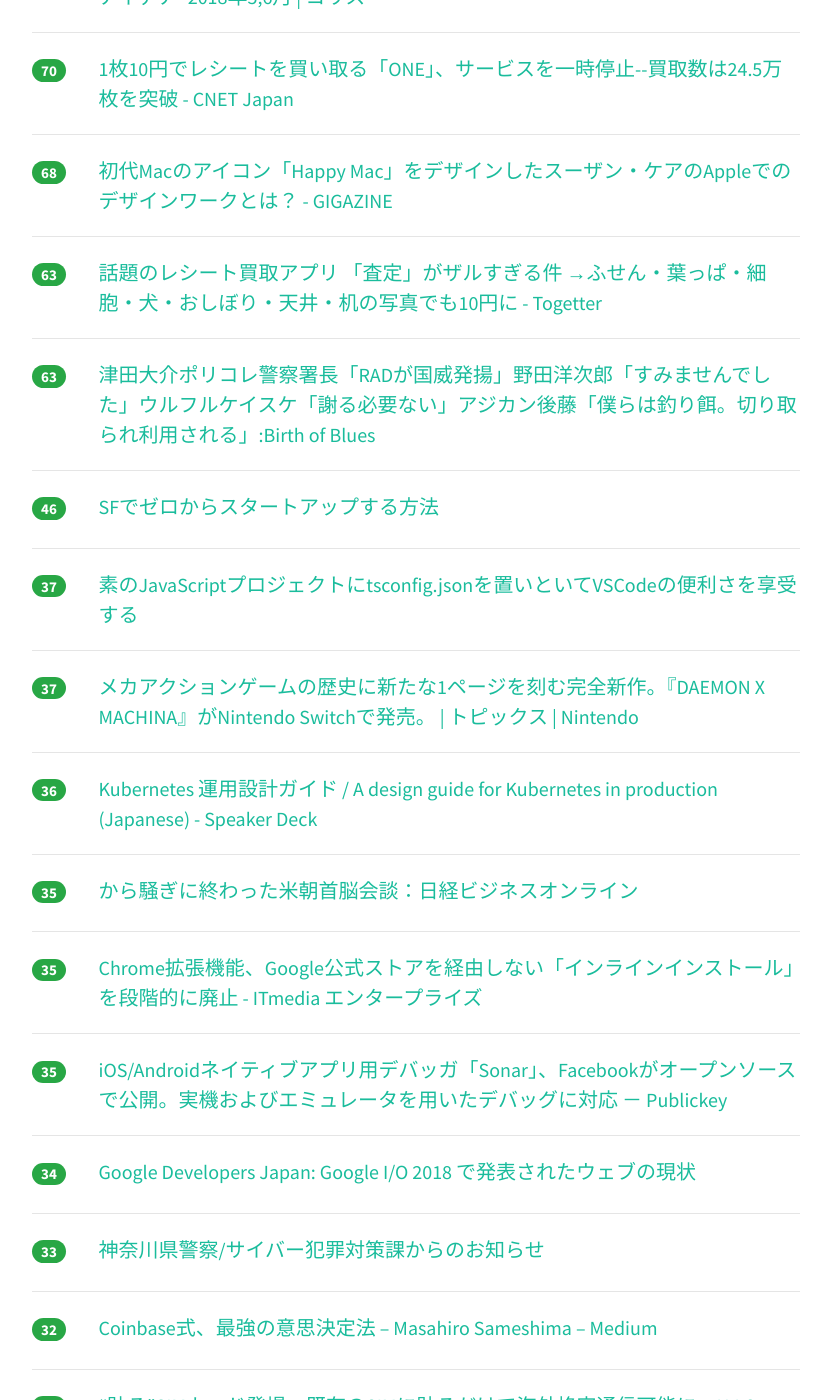
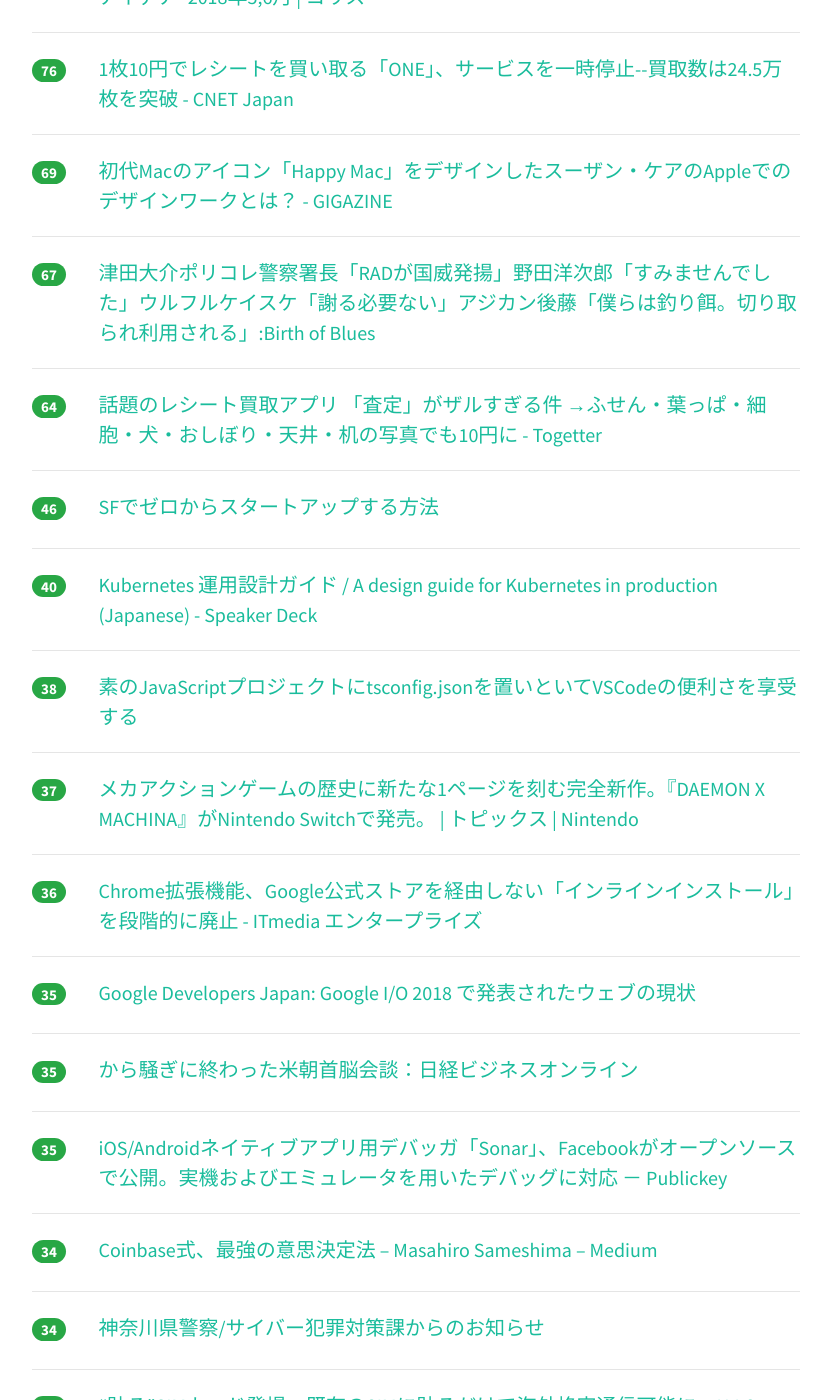
Before and after one commit to yatta47/hatena-matome-site, a Jekyll site: the page built from _posts/2018-06-13-hatena.md, in a window 1280 px wide and 1400 px high, scrolled down 958 px. Shown: the whole window, without its empty margins (224-1051 px from the left). Built offline with Jekyll 4.4.1, drawn with Linux system fonts in a browser that asks for light colours; nearby versions of some CDN libraries; some of the changed text lies outside the part shown.

Commit message:
Updated 2018-06-13

```diff
--- a/_posts/2018-06-13-hatena.md
+++ b/_posts/2018-06-13-hatena.md
@@ -1,64 +1,64 @@
 ---
 layout: post
 title:  "2018-06-13 はてぶIT"
-date:   2018-06-13 16:01:49
+date:   2018-06-13 17:03:11
 tags: [it-hotentry]
 ---
-41 件のデータあり
+45 件のデータあり
 
 <hr><div class="row">
-<div class="col-1"><span class="badge badge-pill badge-success h2">422</span></div>
+<div class="col-1"><span class="badge badge-pill badge-success h2">465</span></div>
 <div class="col-11"><a href='https://mackerel.io/ja/blog/entry/tech/high-loadavg-every-7-hours' target='_blank'>Linuxのloadavgが約7時間ごとに上昇する現象の原因 - Mackerel ブログ #mackerelio</a></div>
 </div>
 <hr>
 <div class="row">
-<div class="col-1"><span class="badge badge-pill badge-success h2">329</span></div>
+<div class="col-1"><span class="badge badge-pill badge-success h2">341</span></div>
 <div class="col-11"><a href='https://qiita.com/amay077/items/8823376f307235a7f651' target='_blank'>プロダクトのドキュメントにプルリクエストを送れる仕組みがすごい</a></div>
 </div>
 <hr>
 <div class="row">
-<div class="col-1"><span class="badge badge-pill badge-success h2">198</span></div>
+<div class="col-1"><span class="badge badge-pill badge-success h2">205</span></div>
 <div class="col-11"><a href='https://www.smashbros.com/ja_JP/index.html' target='_blank'>大乱闘スマッシュブラザーズ SPECIAL | Nintendo Switch | 任天堂</a></div>
 </div>
 <hr>
 <div class="row">
-<div class="col-1"><span class="badge badge-pill badge-success h2">171</span></div>
+<div class="col-1"><span class="badge badge-pill badge-success h2">184</span></div>
 <div class="col-11"><a href='http://www.misokichi.com/chinge/2018/06/post-301.html' target='_blank'>「漫画村」がなくなって電子書籍は売れているのか？ - CHANGE</a></div>
 </div>
 <hr>
 <div class="row">
-<div class="col-1"><span class="badge badge-pill badge-success h2">134</span></div>
+<div class="col-1"><span class="badge badge-pill badge-success h2">154</span></div>
+<div class="col-11"><a href='https://togetter.com/li/1236554' target='_blank'>リツイートは著作者人格権（同一性保持権）侵害だとした知財高裁判決に対するTwitterユーザの反応 - Togetter</a></div>
+</div>
+<hr>
+<div class="row">
+<div class="col-1"><span class="badge badge-pill badge-success h2">145</span></div>
 <div class="col-11"><a href='https://vue-native.io/' target='_blank'>Vue Native</a></div>
 </div>
 <hr>
 <div class="row">
-<div class="col-1"><span class="badge badge-pill badge-success h2">132</span></div>
-<div class="col-11"><a href='https://togetter.com/li/1236554' target='_blank'>リツイートは著作者人格権（同一性保持権）侵害だとした知財高裁判決に対するTwitterユーザの反応 - Togetter</a></div>
-</div>
-<hr>
-<div class="row">
-<div class="col-1"><span class="badge badge-pill badge-success h2">88</span></div>
+<div class="col-1"><span class="badge badge-pill badge-success h2">95</span></div>
 <div class="col-11"><a href='https://coliss.com/articles/build-websites/operation/design/6-essential-design-trends-2018-june.html' target='_blank'>Web制作者がチェックしておきたい、最近のWebサイトで見かけるデザインのアイデア -2018年5,6月 | コリス</a></div>
 </div>
 <hr>
 <div class="row">
-<div class="col-1"><span class="badge badge-pill badge-success h2">70</span></div>
+<div class="col-1"><span class="badge badge-pill badge-success h2">76</span></div>
 <div class="col-11"><a href='https://japan.cnet.com/article/35120737/' target='_blank'>1枚10円でレシートを買い取る「ONE」、サービスを一時停止--買取数は24.5万枚を突破 - CNET Japan</a></div>
 </div>
 <hr>
 <div class="row">
-<div class="col-1"><span class="badge badge-pill badge-success h2">68</span></div>
+<div class="col-1"><span class="badge badge-pill badge-success h2">69</span></div>
 <div class="col-11"><a href='https://gigazine.net/news/20180612-susan-kare-design-work-for-apple/' target='_blank'>初代Macのアイコン「Happy Mac」をデザインしたスーザン・ケアのAppleでのデザインワークとは？ - GIGAZINE</a></div>
 </div>
 <hr>
 <div class="row">
-<div class="col-1"><span class="badge badge-pill badge-success h2">63</span></div>
-<div class="col-11"><a href='https://togetter.com/li/1236562' target='_blank'>話題のレシート買取アプリ 「査定」がザルすぎる件 →ふせん・葉っぱ・細胞・犬・おしぼり・天井・机の写真でも10円に - Togetter</a></div>
+<div class="col-1"><span class="badge badge-pill badge-success h2">67</span></div>
+<div class="col-11"><a href='http://birthofblues.livedoor.biz/archives/51686582.html' target='_blank'>津田大介ポリコレ警察署長「RADが国威発揚」野田洋次郎「すみませんでした」ウルフルケイスケ「謝る必要ない」アジカン後藤「僕らは釣り餌。切り取られ利用される」:Birth of Blues</a></div>
 </div>
 <hr>
 <div class="row">
-<div class="col-1"><span class="badge badge-pill badge-success h2">63</span></div>
-<div class="col-11"><a href='http://birthofblues.livedoor.biz/archives/51686582.html' target='_blank'>津田大介ポリコレ警察署長「RADが国威発揚」野田洋次郎「すみませんでした」ウルフルケイスケ「謝る必要ない」アジカン後藤「僕らは釣り餌。切り取られ利用される」:Birth of Blues</a></div>
+<div class="col-1"><span class="badge badge-pill badge-success h2">64</span></div>
+<div class="col-11"><a href='https://togetter.com/li/1236562' target='_blank'>話題のレシート買取アプリ 「査定」がザルすぎる件 →ふせん・葉っぱ・細胞・犬・おしぼり・天井・机の写真でも10円に - Togetter</a></div>
 </div>
 <hr>
 <div class="row">
@@ -67,7 +67,12 @@ tags: [it-hotentry]
 </div>
 <hr>
 <div class="row">
-<div class="col-1"><span class="badge badge-pill badge-success h2">37</span></div>
+<div class="col-1"><span class="badge badge-pill badge-success h2">40</span></div>
+<div class="col-11"><a href='https://speakerdeck.com/spesnova/a-design-guide-for-kubernetes-in-production-japanese?slide=1' target='_blank'>Kubernetes 運用設計ガイド / A design guide for Kubernetes in production (Japanese) - Speaker Deck</a></div>
+</div>
+<hr>
+<div class="row">
+<div class="col-1"><span class="badge badge-pill badge-success h2">38</span></div>
 <div class="col-11"><a href='https://qiita.com/terrierscript/items/a9826bc58d550d1b2764' target='_blank'>素のJavaScriptプロジェクトにtsconfig.jsonを置いといてVSCodeの便利さを享受する</a></div>
 </div>
 <hr>
@@ -78,7 +83,12 @@ tags: [it-hotentry]
 <hr>
 <div class="row">
 <div class="col-1"><span class="badge badge-pill badge-success h2">36</span></div>
-<div class="col-11"><a href='https://speakerdeck.com/spesnova/a-design-guide-for-kubernetes-in-production-japanese?slide=1' target='_blank'>Kubernetes 運用設計ガイド / A design guide for Kubernetes in production (Japanese) - Speaker Deck</a></div>
+<div class="col-11"><a href='http://www.itmedia.co.jp/enterprise/articles/1806/13/news072.html' target='_blank'>Chrome拡張機能、Google公式ストアを経由しない「インラインインストール」を段階的に廃止 - ITmedia エンタープライズ</a></div>
+</div>
+<hr>
+<div class="row">
+<div class="col-1"><span class="badge badge-pill badge-success h2">35</span></div>
+<div class="col-11"><a href='https://developers-jp.googleblog.com/2018/06/the-state-of-web-at-google-io-2018.html?m=1' target='_blank'>Google Developers Japan: Google I/O 2018 で発表されたウェブの現状</a></div>
 </div>
 <hr>
 <div class="row">
@@ -88,27 +98,17 @@ tags: [it-hotentry]
 <hr>
 <div class="row">
 <div class="col-1"><span class="badge badge-pill badge-success h2">35</span></div>
-<div class="col-11"><a href='http://www.itmedia.co.jp/enterprise/articles/1806/13/news072.html' target='_blank'>Chrome拡張機能、Google公式ストアを経由しない「インラインインストール」を段階的に廃止 - ITmedia エンタープライズ</a></div>
-</div>
-<hr>
-<div class="row">
-<div class="col-1"><span class="badge badge-pill badge-success h2">35</span></div>
 <div class="col-11"><a href='https://www.publickey1.jp/blog/18/iosandroidsonarfacebook.html' target='_blank'>iOS/Androidネイティブアプリ用デバッガ「Sonar」、Facebookがオープンソースで公開。実機およびエミュレータを用いたデバッグに対応 － Publickey</a></div>
 </div>
 <hr>
 <div class="row">
 <div class="col-1"><span class="badge badge-pill badge-success h2">34</span></div>
-<div class="col-11"><a href='https://developers-jp.googleblog.com/2018/06/the-state-of-web-at-google-io-2018.html?m=1' target='_blank'>Google Developers Japan: Google I/O 2018 で発表されたウェブの現状</a></div>
+<div class="col-11"><a href='https://medium.com/@masahirosameshima/a7d2e79443b1' target='_blank'>Coinbase式、最強の意思決定法 – Masahiro Sameshima – Medium</a></div>
 </div>
 <hr>
 <div class="row">
-<div class="col-1"><span class="badge badge-pill badge-success h2">33</span></div>
+<div class="col-1"><span class="badge badge-pill badge-success h2">34</span></div>
 <div class="col-11"><a href='https://www.police.pref.kanagawa.jp/mes/mesd7003.htm' target='_blank'>神奈川県警察/サイバー犯罪対策課からのお知らせ</a></div>
-</div>
-<hr>
-<div class="row">
-<div class="col-1"><span class="badge badge-pill badge-success h2">32</span></div>
-<div class="col-11"><a href='https://medium.com/@masahirosameshima/a7d2e79443b1' target='_blank'>Coinbase式、最強の意思決定法 – Masahiro Sameshima – Medium</a></div>
 </div>
 <hr>
 <div class="row">
@@ -122,8 +122,23 @@ tags: [it-hotentry]
 </div>
 <hr>
 <div class="row">
+<div class="col-1"><span class="badge badge-pill badge-success h2">26</span></div>
+<div class="col-11"><a href='https://prtimes.jp/main/html/rd/p/000000086.000018628.html' target='_blank'>これまでになかった新しい体験を発見する地図SNSアプリ「Flipmap（フリップマップ）」を正式リリース｜株式会社フルスピードのプレスリリース</a></div>
+</div>
+<hr>
+<div class="row">
 <div class="col-1"><span class="badge badge-pill badge-success h2">25</span></div>
 <div class="col-11"><a href='https://it.impressbm.co.jp/articles/-/16234' target='_blank'>「セキュリティ製品をむやみに増やすと回復に時間がかかる」、日本マイクロソフトが指摘 | IT Leaders</a></div>
+</div>
+<hr>
+<div class="row">
+<div class="col-1"><span class="badge badge-pill badge-success h2">25</span></div>
+<div class="col-11"><a href='http://www.itmedia.co.jp/news/articles/1806/13/news109.html' target='_blank'>「RTで画像自動トリミング、著作者人格権侵害に当たる」　知財高裁判決、Twitterユーザーに衝撃 - ITmedia NEWS</a></div>
+</div>
+<hr>
+<div class="row">
+<div class="col-1"><span class="badge badge-pill badge-success h2">24</span></div>
+<div class="col-11"><a href='http://twitter.com/ryuryukyu/status/1006009193004847104' target='_blank'>ryuryukyuさんのツイート: "「結婚するまで性交渉を控えるという純潔教育や自己抑制教育が必要」とか文が鮮明に統一された感じの主張してる東京都議会議員の古賀俊昭さんのプロフィール見</a></div>
 </div>
 <hr>
 <div class="row">
@@ -134,6 +149,11 @@ tags: [it-hotentry]
 <div class="row">
 <div class="col-1"><span class="badge badge-pill badge-success h2">24</span></div>
 <div class="col-11"><a href='http://ascii.jp/elem/000/001/687/1687813/' target='_blank'>ASCII.jp：仕事が捗ること間違いナシのお役立ちiPhoneアプリ10選 (1/5)｜夏前に必ずインストールすべきiPhoneアプリ30選</a></div>
+</div>
+<hr>
+<div class="row">
+<div class="col-1"><span class="badge badge-pill badge-success h2">24</span></div>
+<div class="col-11"><a href='https://qiita.com/chamao/items/7edaba62b120a660657e' target='_blank'>Python3×日本語：自然言語処理の前処理まとめ</a></div>
 </div>
 <hr>
 <div class="row">
@@ -153,12 +173,7 @@ tags: [it-hotentry]
 <hr>
 <div class="row">
 <div class="col-1"><span class="badge badge-pill badge-success h2">22</span></div>
-<div class="col-11"><a href='https://prtimes.jp/main/html/rd/p/000000086.000018628.html' target='_blank'>これまでになかった新しい体験を発見する地図SNSアプリ「Flipmap（フリップマップ）」を正式リリース｜株式会社フルスピードのプレスリリース</a></div>
-</div>
-<hr>
-<div class="row">
-<div class="col-1"><span class="badge badge-pill badge-success h2">21</span></div>
-<div class="col-11"><a href='http://twitter.com/ryuryukyu/status/1006009193004847104' target='_blank'>ryuryukyuさんのツイート: "「結婚するまで性交渉を控えるという純潔教育や自己抑制教育が必要」とか文が鮮明に統一された感じの主張してる東京都議会議員の古賀俊昭さんのプロフィール見</a></div>
+<div class="col-11"><a href='https://note.mu/kc320/n/na0ae71778935' target='_blank'>エンジニア採用が変化してますよ。という話｜Kazuhiro Chida｜note</a></div>
 </div>
 <hr>
 <div class="row">
@@ -172,13 +187,18 @@ tags: [it-hotentry]
 </div>
 <hr>
 <div class="row">
-<div class="col-1"><span class="badge badge-pill badge-success h2">20</span></div>
-<div class="col-11"><a href='https://qiita.com/chamao/items/7edaba62b120a660657e' target='_blank'>Python3×日本語：自然言語処理の前処理まとめ</a></div>
+<div class="col-1"><span class="badge badge-pill badge-success h2">19</span></div>
+<div class="col-11"><a href='https://www.buzzfeed.com/jp/saoriibuki/trump-on-japan' target='_blank'>「非核化の費用は韓国と日本が助けてくれる」トランプ大統領が日本に言及した3つのポイント</a></div>
 </div>
 <hr>
 <div class="row">
 <div class="col-1"><span class="badge badge-pill badge-success h2">19</span></div>
-<div class="col-11"><a href='https://www.buzzfeed.com/jp/saoriibuki/trump-on-japan' target='_blank'>「非核化の費用は韓国と日本が助けてくれる」トランプ大統領が日本に言及した3つのポイント</a></div>
+<div class="col-11"><a href='https://theriver.jp/deknight-vs-hater/' target='_blank'>映画『パシフィック・リム：アップライジング』スティーブン・デナイト監督、アンチとのレスバトルで「ライアン・ジョンソンやザック・スナイダーも頑張ってる」 | THE RIVER</a></div>
+</div>
+<hr>
+<div class="row">
+<div class="col-1"><span class="badge badge-pill badge-success h2">19</span></div>
+<div class="col-11"><a href='https://quipper.hatenablog.com/entry/2018/06/13/111055' target='_blank'>モバイルエンジニアが H.265/HEVC 使った方がいい理由（わけ) - Quipper Product Team Blog</a></div>
 </div>
 <hr>
 <div class="row">
@@ -192,12 +212,7 @@ tags: [it-hotentry]
 </div>
 <hr>
 <div class="row">
-<div class="col-1"><span class="badge badge-pill badge-success h2">18</span></div>
-<div class="col-11"><a href='https://theriver.jp/deknight-vs-hater/' target='_blank'>映画『パシフィック・リム：アップライジング』スティーブン・デナイト監督、アンチとのレスバトルで「ライアン・ジョンソンやザック・スナイダーも頑張ってる」 | THE RIVER</a></div>
-</div>
-<hr>
-<div class="row">
-<div class="col-1"><span class="badge badge-pill badge-success h2">16</span></div>
+<div class="col-1"><span class="badge badge-pill badge-success h2">17</span></div>
 <div class="col-11"><a href='http://www.nicovideo.jp/watch/sm33325797' target='_blank'>【無料vtuber向ソフトウェア】Wakaru - ニコニコ動画</a></div>
 </div>
 <hr>
@@ -211,3 +226,8 @@ tags: [it-hotentry]
 <div class="col-11"><a href='http://b.hatena.ne.jp/entry/s/www.asahi.com/articles/ASL6D4J2VL6DUHBI02J.html' target='_blank'>はてなブックマーク - 【速報中】トランプ氏、非核化費用「韓国と日本が払う」：朝日新聞デジタル</a></div>
 </div>
 <hr>
+<div class="row">
+<div class="col-1"><span class="badge badge-pill badge-success h2">10</span></div>
+<div class="col-11"><a href='http://staff.hatenablog.com/entry/2018/06/13/160000' target='_blank'>独自ドメインで運用されているブログが、HTTPSで配信できるようになりました - はてなブログ開発ブログ</a></div>
+</div>
+<hr>
```
